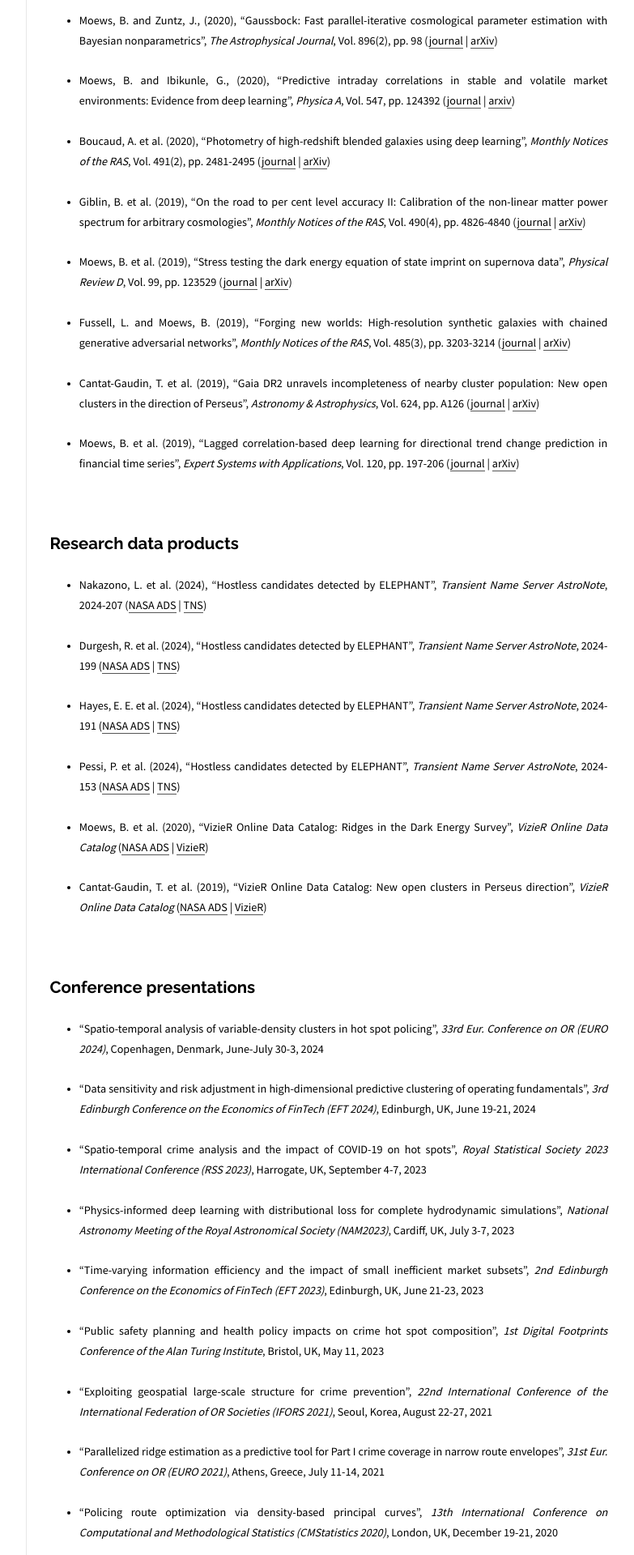
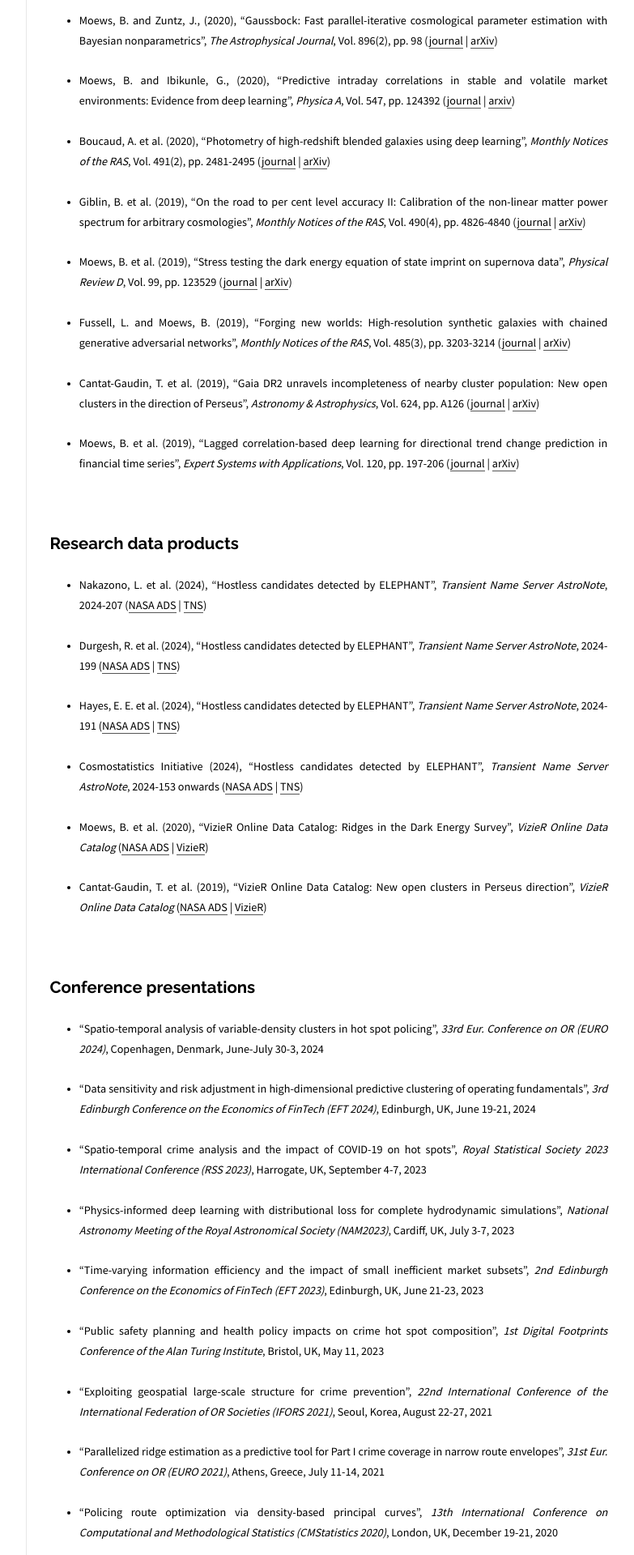
Before and after one commit to moews/moews.github.io, a Jekyll site: the page built from _posts/2017-03-25-publications.md, in a window 1280 px wide. Shown: the part 854-2774 px from the top of the page at 81% size, without its empty margins (326-1109 px from the left). Built offline with Jekyll 4.4.1, drawn with Linux system fonts in a browser that asks for light colours.

Commit message:
Update 2017-03-25-publications.md

```diff
--- a/_posts/2017-03-25-publications.md
+++ b/_posts/2017-03-25-publications.md
@@ -54,7 +54,7 @@
 
 * <small>Hayes, E. E. et al. (2024), "Hostless candidates detected by ELEPHANT", _Transient Name Server AstroNote_, 2024-191 ([NASA ADS](https://ui.adsabs.harvard.edu/abs/2024TNSAN.191....1H/abstract) | [TNS](https://www.wis-tns.org/astronotes/astronote/2024-191))</small>
 
-* <small>Pessi, P. et al. (2024), "Hostless candidates detected by ELEPHANT", _Transient Name Server AstroNote_, 2024-153 ([NASA ADS](https://ui.adsabs.harvard.edu/abs/2024TNSAN.153....1P/abstract) | [TNS](https://www.wis-tns.org/astronotes/astronote/2024-153))</small>
+* <small>Cosmostatistics Initiative (2024), "Hostless candidates detected by ELEPHANT", _Transient Name Server AstroNote_, 2024-153 onwards ([NASA ADS](https://ui.adsabs.harvard.edu/search/q=abs%3A%22Hostless%20candidates%20detected%20by%20ELEPHANT%22&sort=date%20desc%2C%20bibcode%20desc&p_=0) | [TNS](https://www.wis-tns.org/astronotes/astronote/2024-153))</small>
 
 * <small>Moews, B. et al. (2020), "VizieR Online Data Catalog: Ridges in the Dark Energy Survey", _VizieR Online Data Catalog_ ([NASA ADS](https://ui.adsabs.harvard.edu/abs/2020yCat..75000859M/abstract) | [VizieR](https://cdsarc.cds.unistra.fr/viz-bin/cat/J/MNRAS/500/859))</small>
 
```
